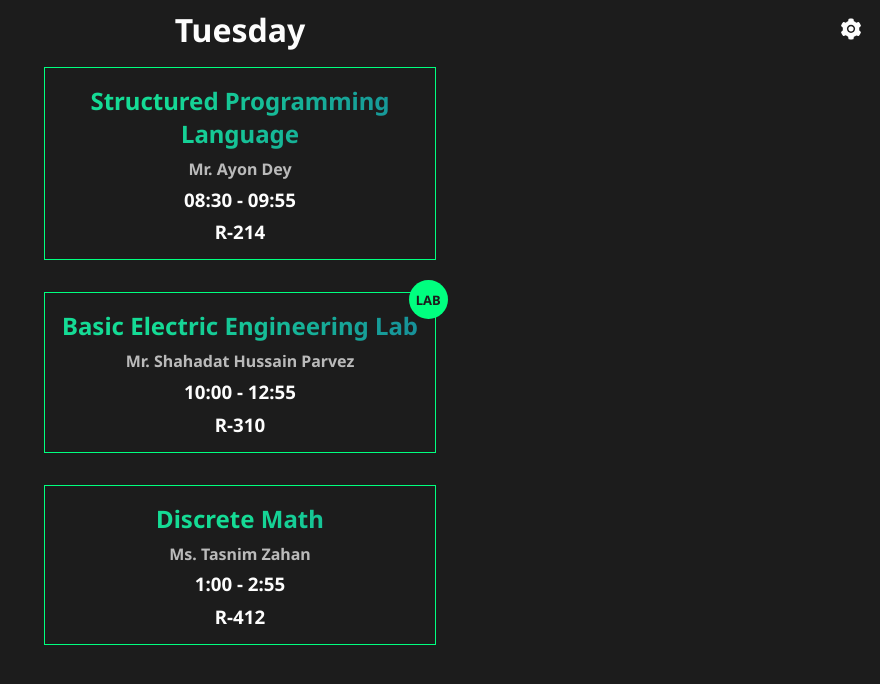
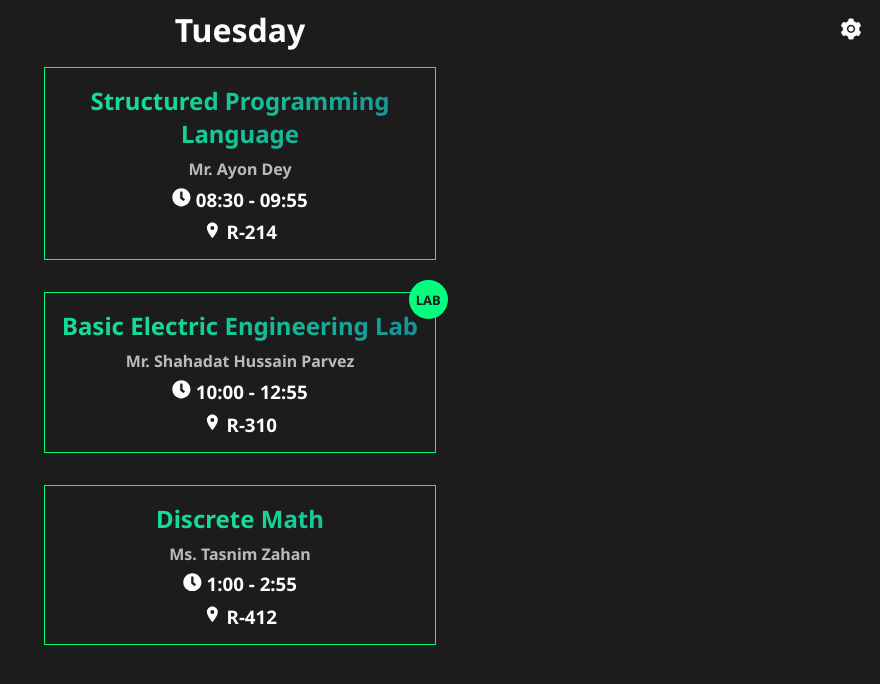
Before and after one commit to ahnayef/react-neub-spring-routine, a React (Vite) app: page /#/ in a window 1280 px wide. Shown: the top 684 px of the page, without its empty margins (400-1280 px from the left). Built offline with nearby package versions, Linux system fonts and the light colour scheme.

Commit message:
Added 2 react-icons

```diff
--- a/src/Components/Routine/RoutineBox/Routinebox.jsx
+++ b/src/Components/Routine/RoutineBox/Routinebox.jsx
@@ -1,5 +1,7 @@
 import React from 'react';
-import "./routinebox.css"
+import "./routinebox.css";
+import {FaClock} from 'react-icons/fa';
+import {MdLocationOn} from 'react-icons/md';
 
 export default function Routinebox(props) {
     return (
@@ -7,8 +9,8 @@ export default function Routinebox(props) {
             {props.lab ? <div className="lab">LAB</div> : " "}
             <h2 className='gre-text'>{props.name}</h2>
             <h4>{props.teacher}</h4>
-            <h3>{props.startTime} - {props.endTime}</h3>
-            <h3>{props.roomNo}</h3>
+            <h3><FaClock/> {props.startTime} - {props.endTime}</h3>
+            <h3><MdLocationOn/> {props.roomNo}</h3>
             {props.section && <h3>{props.section} only</h3>}
         </div>
     )
```
